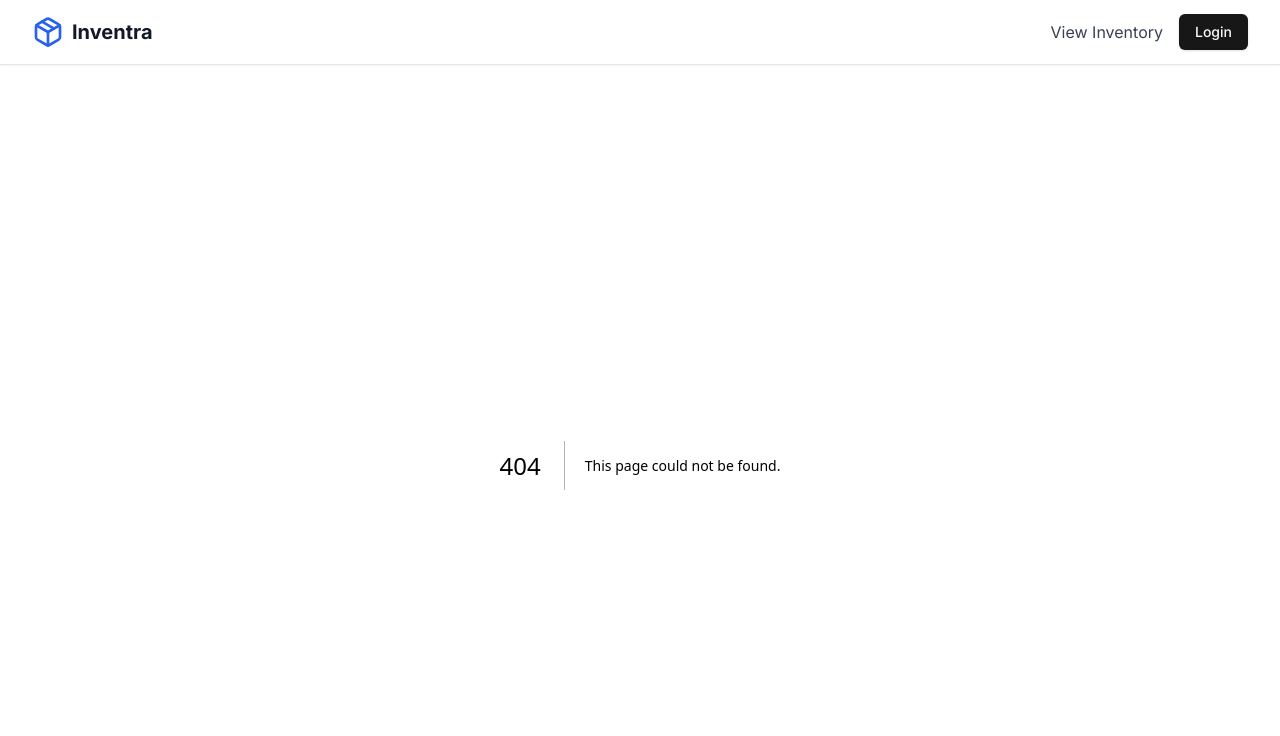
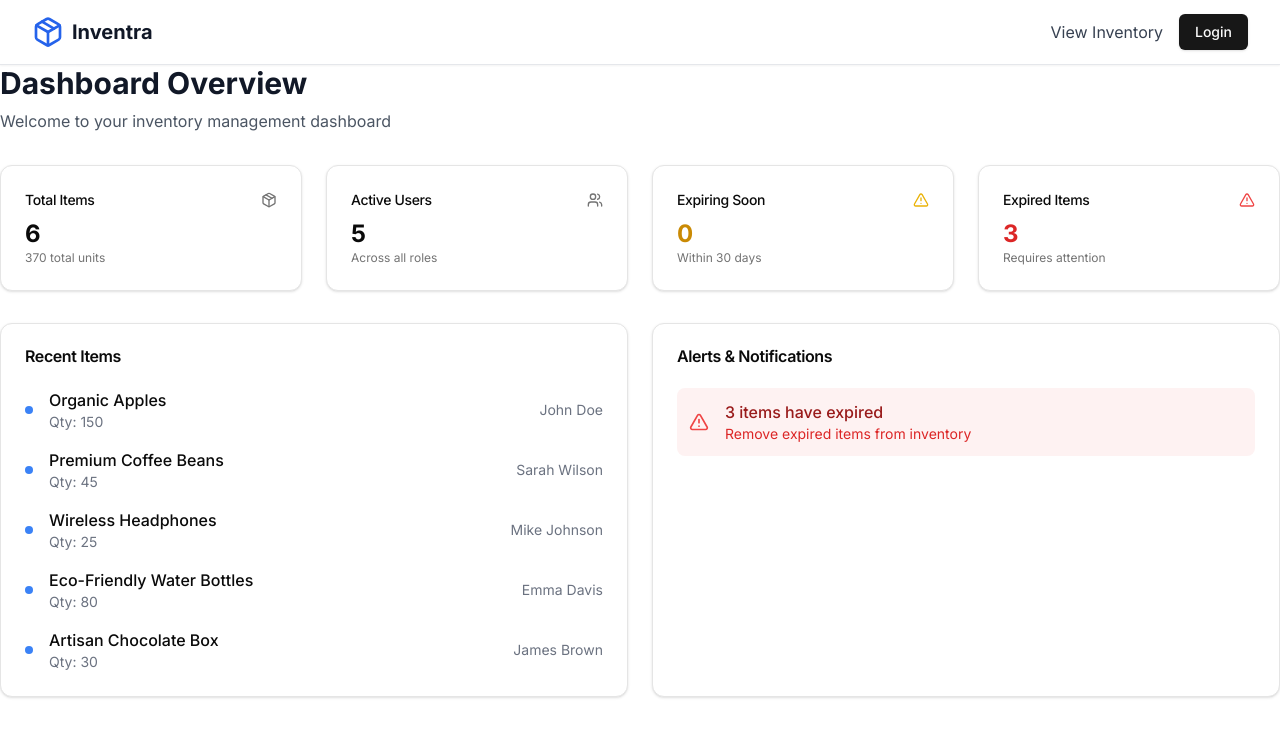
Before and after one commit to missatrox44/inventra-next, a Next.js app: page /dashboard in a window 1280 px wide. Before the commit this address had no page. Shown: the top 736 px of the page. Built offline with nearby package versions, Linux system fonts and the light colour scheme.

Commit message:
dashboard landing page

```diff
--- /dev/null
+++ b/src/app/dashboard/page.tsx
@@ -0,0 +1,152 @@
+import { Card, CardContent, CardHeader, CardTitle } from '@/components/ui/card';
+import { Package, Users, AlertTriangle, TrendingUp } from 'lucide-react';
+import { inventoryData, usersData } from '@/lib/data';
+import { isExpired, isExpiringSoon } from '@/lib/utils';
+
+export default function DashboardPage() {
+  const totalItems = inventoryData.length;
+  const totalQuantity = inventoryData.reduce((sum, item) => sum + item.quantity, 0);
+  const expiredItems = inventoryData.filter(item => isExpired(item.expiration_date)).length;
+  const expiringSoonItems = inventoryData.filter(item => isExpiringSoon(item.expiration_date)).length;
+  const totalUsers = usersData.length;
+
+  return (
+    <div className="space-y-8">
+      <div>
+        <h1 className="text-3xl font-bold text-gray-900">Dashboard Overview</h1>
+        <p className="text-gray-600 mt-2">Welcome to your inventory management dashboard</p>
+      </div>
+
+      {/* Stats Cards */}
+      <div className="grid grid-cols-1 md:grid-cols-2 lg:grid-cols-4 gap-6">
+        <Card>
+          <CardHeader className="flex flex-row items-center justify-between space-y-0 pb-2">
+            <CardTitle className="text-sm font-medium">Total Items</CardTitle>
+            <Package className="h-4 w-4 text-muted-foreground" />
+          </CardHeader>
+          <CardContent>
+            <div className="text-2xl font-bold">{totalItems}</div>
+            <p className="text-xs text-muted-foreground">
+              {totalQuantity} total units
+            </p>
+          </CardContent>
+        </Card>
+
+        <Card>
+          <CardHeader className="flex flex-row items-center justify-between space-y-0 pb-2">
+            <CardTitle className="text-sm font-medium">Active Users</CardTitle>
+            <Users className="h-4 w-4 text-muted-foreground" />
+          </CardHeader>
+          <CardContent>
+            <div className="text-2xl font-bold">{totalUsers}</div>
+            <p className="text-xs text-muted-foreground">
+              Across all roles
+            </p>
+          </CardContent>
+        </Card>
+
+        <Card>
+          <CardHeader className="flex flex-row items-center justify-between space-y-0 pb-2">
+            <CardTitle className="text-sm font-medium">Expiring Soon</CardTitle>
+            <AlertTriangle className="h-4 w-4 text-yellow-500" />
+          </CardHeader>
+          <CardContent>
+            <div className="text-2xl font-bold text-yellow-600">{expiringSoonItems}</div>
+            <p className="text-xs text-muted-foreground">
+              Within 30 days
+            </p>
+          </CardContent>
+        </Card>
+
+        <Card>
+          <CardHeader className="flex flex-row items-center justify-between space-y-0 pb-2">
+            <CardTitle className="text-sm font-medium">Expired Items</CardTitle>
+            <AlertTriangle className="h-4 w-4 text-red-500" />
+          </CardHeader>
+          <CardContent>
+            <div className="text-2xl font-bold text-red-600">{expiredItems}</div>
+            <p className="text-xs text-muted-foreground">
+              Requires attention
+            </p>
+          </CardContent>
+        </Card>
+      </div>
+
+      {/* Recent Activity */}
+      <div className="grid grid-cols-1 lg:grid-cols-2 gap-6">
+        <Card>
+          <CardHeader>
+            <CardTitle>Recent Items</CardTitle>
+          </CardHeader>
+          <CardContent>
+            <div className="space-y-4">
+              {inventoryData.slice(0, 5).map((item) => (
+                <div key={item.id} className="flex items-center space-x-4">
+                  <div className="w-2 h-2 bg-blue-500 rounded-full"></div>
+                  <div className="flex-1">
+                    <p className="font-medium">{item.name}</p>
+                    <p className="text-sm text-gray-500">Qty: {item.quantity}</p>
+                  </div>
+                  <div className="text-sm text-gray-500">
+                    {item.created_by}
+                  </div>
+                </div>
+              ))}
+            </div>
+          </CardContent>
+        </Card>
+
+        <Card>
+          <CardHeader>
+            <CardTitle>Alerts & Notifications</CardTitle>
+          </CardHeader>
+          <CardContent>
+            <div className="space-y-4">
+              {expiredItems > 0 && (
+                <div className="flex items-center space-x-4 p-3 bg-red-50 rounded-lg">
+                  <AlertTriangle className="h-5 w-5 text-red-500" />
+                  <div>
+                    <p className="font-medium text-red-800">
+                      {expiredItems} items have expired
+                    </p>
+                    <p className="text-sm text-red-600">
+                      Remove expired items from inventory
+                    </p>
+                  </div>
+                </div>
+              )}
+
+              {expiringSoonItems > 0 && (
+                <div className="flex items-center space-x-4 p-3 bg-yellow-50 rounded-lg">
+                  <AlertTriangle className="h-5 w-5 text-yellow-500" />
+                  <div>
+                    <p className="font-medium text-yellow-800">
+                      {expiringSoonItems} items expiring soon
+                    </p>
+                    <p className="text-sm text-yellow-600">
+                      Use these items within 30 days
+                    </p>
+                  </div>
+                </div>
+              )}
+
+              {expiredItems === 0 && expiringSoonItems === 0 && (
+                <div className="flex items-center space-x-4 p-3 bg-green-50 rounded-lg">
+                  <TrendingUp className="h-5 w-5 text-green-500" />
+                  <div>
+                    <p className="font-medium text-green-800">
+                      All items are in good condition
+                    </p>
+                    <p className="text-sm text-green-600">
+                      No immediate actions required
+                    </p>
+                  </div>
+                </div>
+              )}
+            </div>
+          </CardContent>
+        </Card>
+      </div>
+    </div>
+  );
+}
```
